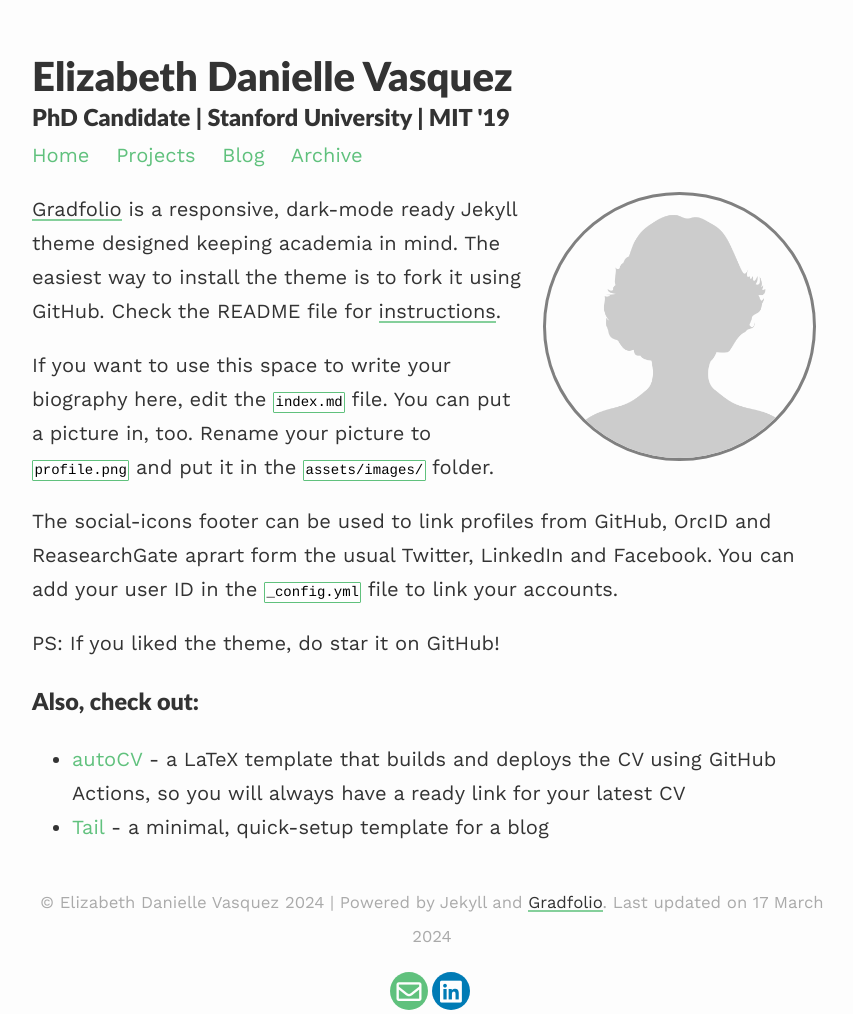
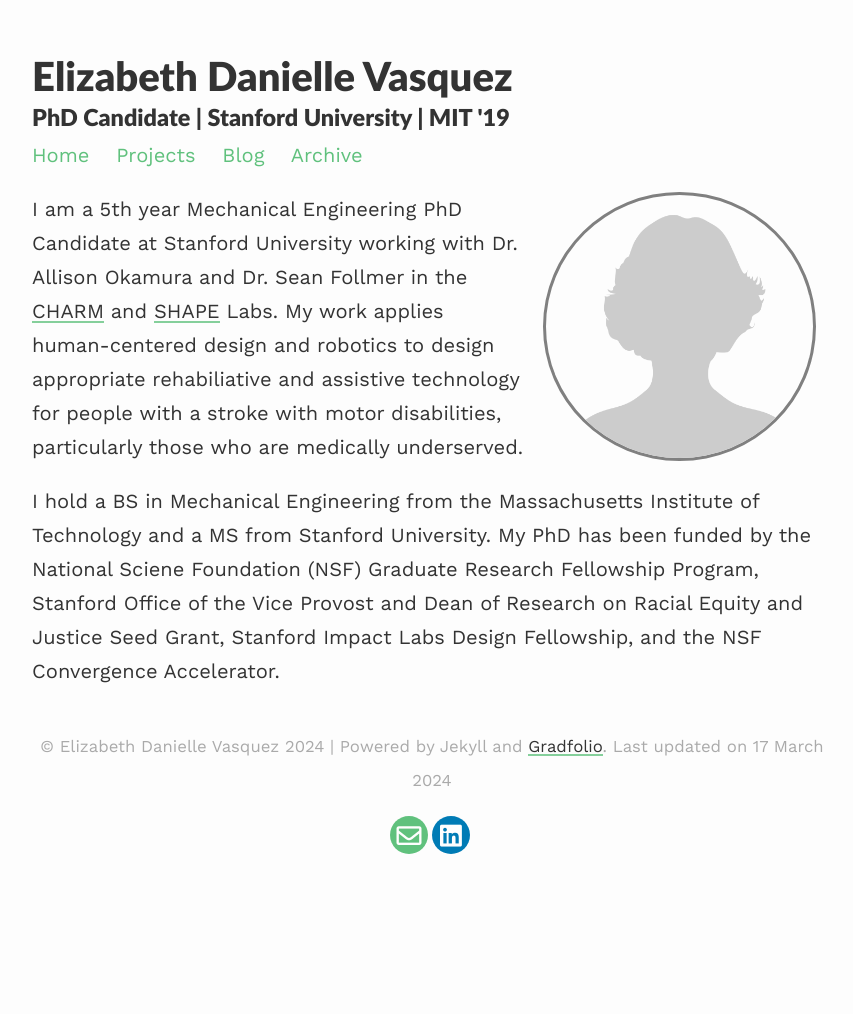
Before and after one commit to elizabethdvasquez/elizabethdvasquez.github.io, a Jekyll site: the page built from index.md, in a window 1280 px wide. Shown: the whole page, without its empty margins (208-1061 px from the left). Built offline with Jekyll 4.4.1, drawn with Linux system fonts in a browser that asks for light colours; nearby versions of some CDN libraries; after the commit the page ends 980 px from its top, so only the background shows below that.

Commit message:
Update index.md

```diff
--- a/index.md
+++ b/index.md
@@ -7,15 +7,6 @@ profile:
 published: true
 ---
 
-[Gradfolio](https://github.com/jitinnair1/gradfolio){:target="_blank"} is a responsive, dark-mode ready Jekyll theme designed keeping academia in mind. The easiest way to install the theme is to fork it using GitHub. Check the README file for [instructions](https://github.com/jitinnair1/gradfolio#installation){:target="_blank"}.
+I am a 5th year Mechanical Engineering PhD Candidate at Stanford University working with Dr. Allison Okamura and Dr. Sean Follmer in the [CHARM](http://charm.stanford.edu/){:target="_blank"} and [SHAPE](https://shape.stanford.edu/){:target="_blank"} Labs. My work applies human-centered design and robotics to design appropriate rehabiliative and assistive technology for people with a stroke with motor disabilities, particularly those who are medically underserved.
 
-If you want to use this space to write your biography here, edit the `index.md` file. You can put a picture in, too. Rename your picture to `profile.png` and put it in the `assets/images/` folder.
-
-The social-icons footer can be used to link profiles from GitHub, OrcID and ReasearchGate aprart form the usual Twitter, LinkedIn and Facebook. You can add your user ID in the `_config.yml` file to link your accounts.
-
-PS: If you liked the theme, do star it on GitHub!
-
-### Also, check out:
-
-- [autoCV](https://github.com/jitinnair1/autocv) - a LaTeX template that builds and deploys the CV using GitHub Actions, so you will always have a ready link for your latest CV
-- [Tail](https://github.com/jitinnair1/tail) - a minimal, quick-setup template for a blog
+I hold a BS in Mechanical Engineering from the Massachusetts Institute of Technology and a MS from Stanford University. My PhD has been funded by the National Sciene Foundation (NSF) Graduate Research Fellowship Program, Stanford Office of the Vice Provost and Dean of Research on Racial Equity and Justice Seed Grant, Stanford Impact Labs Design Fellowship, and the NSF Convergence Accelerator.
```
